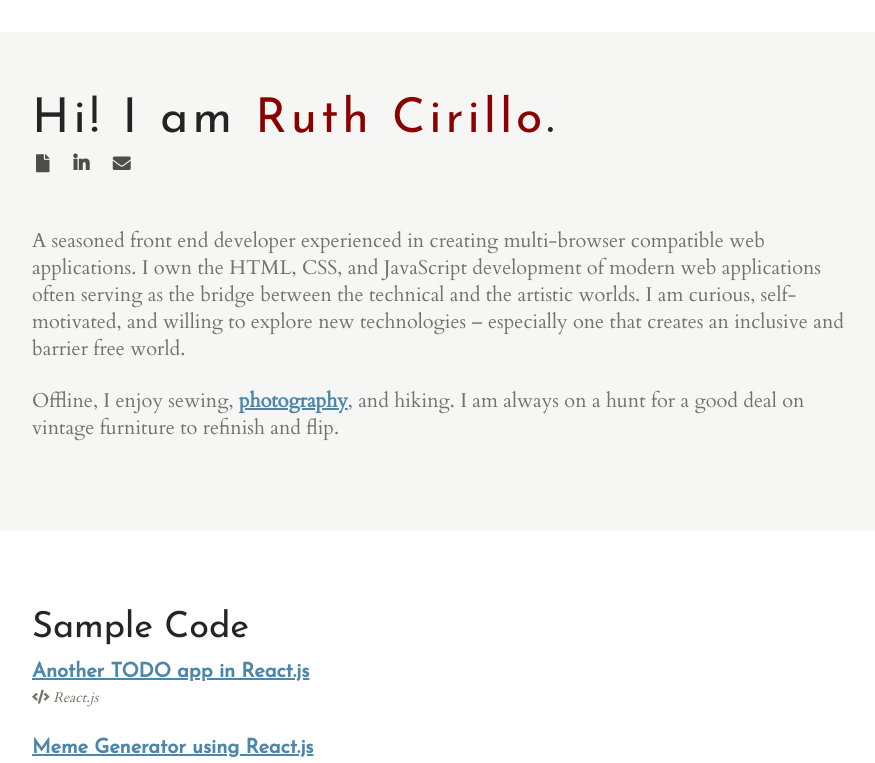
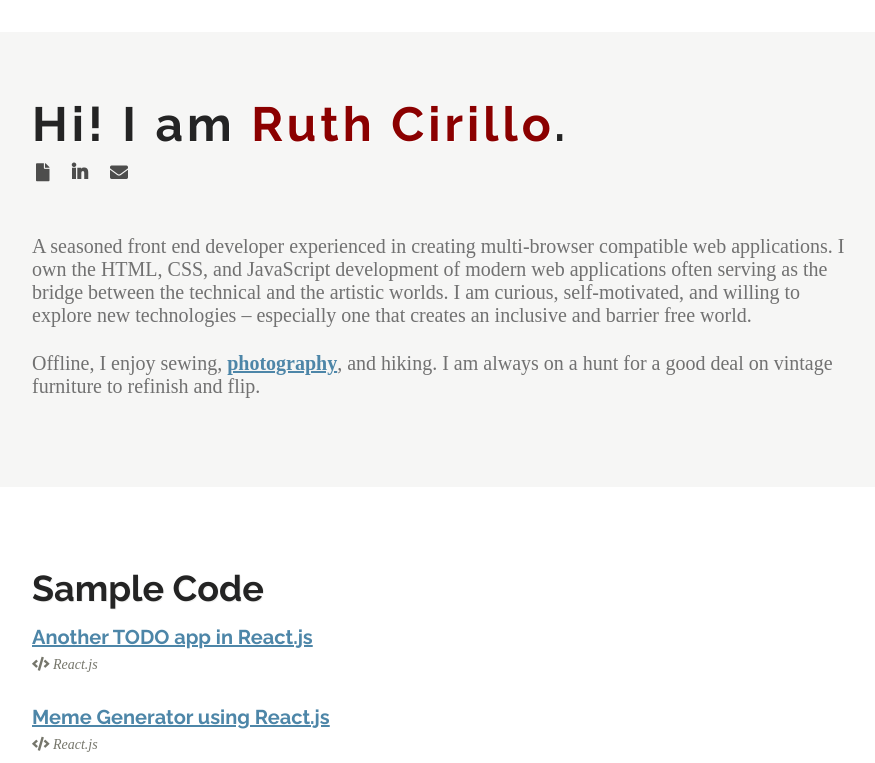
Before and after one commit to bbruthbar/bbruthbar.github.io, a plain HTML site: page index.html in a window 1280 px wide. Shown: the top 763 px of the page, without its empty margins (192-1067 px from the left). Drawn offline with Linux system fonts and the light colour scheme.

Commit message:
Update font

```diff
--- a/css/styles.css
+++ b/css/styles.css
@@ -1,4 +1,5 @@
-@import url("https://fonts.googleapis.com/css?family=Cardo|Josefin+Sans");
+@import url("https://fonts.googleapis.com/css2?family=Raleway:wght@700&display=swap");
+
 body {
   color: #656565;
   font-family: "Cardo", serif;
@@ -55,7 +56,7 @@
 }
 
 nav ul {
-  font: 18px "Josefin Sans", Helvetica, sans-serif;
+  font: 18px "Raleway", Helvetica, sans-serif;
   list-style: none;
   margin: 0 0 5% 0;
   padding: 0;
@@ -84,7 +85,7 @@
 }
 
 h1 {
-  font: 48px "Josefin Sans", Helvetica, sans-serif;
+  font: 48px "Raleway", Helvetica, sans-serif;
   text-shadow: 1px 1px rgba(255, 255, 255, 0.8);
   letter-spacing: 4px;
   color: #242424;
@@ -93,7 +94,7 @@
 
 h2 {
   color: #242424;
-  font: 36px "Josefin Sans", Helvetica, sans-serif;
+  font: 36px "Raleway", Helvetica, sans-serif;
   margin: 0;
   padding: 16px 0 0;
   text-shadow: 1px 1px rgba(236, 236, 235, 0.8);
@@ -101,13 +102,13 @@
 
 h3 {
   color: #717171;
-  font: 20px "Josefin Sans", Helvetica, sans-serif;
+  font: 20px "Raleway", Helvetica, sans-serif;
   margin: 0;
   padding: 16px 0 0;
 }
 
 h4 {
-  font: 18px "Josefin Sans", Helvetica, sans-serif;
+  font: 18px "Raleway", Helvetica, sans-serif;
   font-style: italic;
   margin: 8px 0;
   text-decoration: underline;
```
